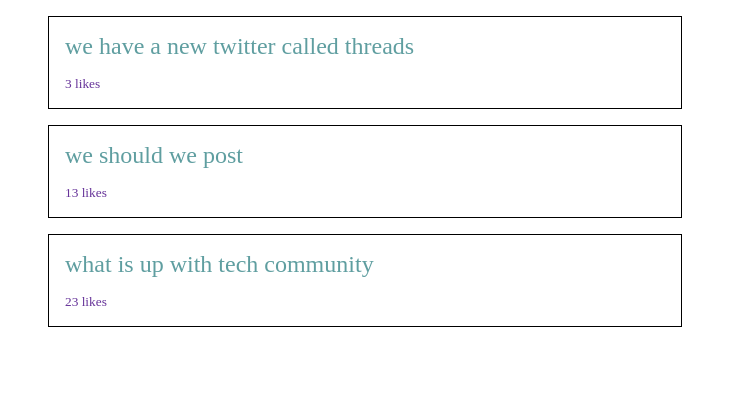
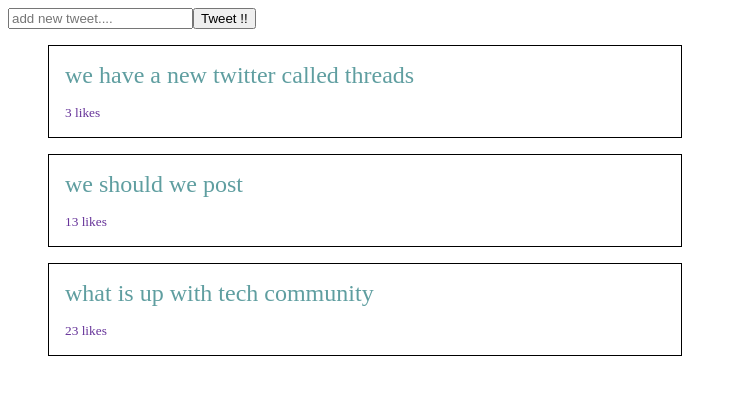
Before and after one commit to amitrahul/Twitter_app_react, a React (Vite) app: page / in a window 1280 px wide. Shown: the top 394 px of the page, without its empty margins (0-737 px from the left). Built offline with nearby package versions, Linux system fonts and the light colour scheme.

Commit message:
implemented add tweet feature

```diff
--- a/src/App.jsx
+++ b/src/App.jsx
@@ -1,28 +1,10 @@
 import "./App.css";
-import TweetList from "./components/TweetList";
-
-const initialDummyTweets = [
-  {
-    id: 0,
-    content: "we have a new twitter called threads",
-    likedCounts: 3,
-  },
-  {
-    id: 1,
-    content: "we should we post",
-    likedCounts: 13,
-  },
-  {
-    id: 2,
-    content: "what is up with tech community",
-    likedCounts: 23,
-  },
-];
+import Twitter from "./components/Twitter";
 
 function App() {
   return (
     <>
-      <TweetList tweets={initialDummyTweets} />
+      <Twitter />
     </>
   );
 }
--- /dev/null
+++ b/src/components/AddTweet.jsx
@@ -0,0 +1,24 @@
+import { useState } from "react";
+
+const AddTweet = ({ onAddTweet }) => {
+  const [text, setText] = useState("");
+  return (
+    <>
+      <input
+        placeholder="add new tweet...."
+        value={text}
+        onChange={(e) => setText(e.target.value)}
+      />
+      <button
+        onClick={() => {
+          onAddTweet(text);
+          setText("");
+        }}
+      >
+        Tweet !!
+      </button>
+    </>
+  );
+};
+
+export default AddTweet;
--- a/src/components/TweetList.jsx
+++ b/src/components/TweetList.jsx
@@ -4,9 +4,9 @@
 const TweetList = ({ tweets }) => {
   return (
     <ul className="tweetList_wrapper">
-      {tweets?.map((tweet, id) => {
+      {tweets?.map((tweet) => {
         return (
-          <li key={id} className="tweet_wrapper">
+          <li key={tweet?.id} className="tweet_wrapper">
             <Tweet
               tweetContent={tweet?.content}
               likedCount={tweet?.likedCounts}
--- /dev/null
+++ b/src/components/Twitter.jsx
@@ -0,0 +1,45 @@
+import { useState } from "react";
+import AddTweet from "./AddTweet";
+import TweetList from "./TweetList";
+
+const initialDummyTweets = [
+  {
+    id: 0,
+    content: "we have a new twitter called threads",
+    likedCounts: 3,
+  },
+  {
+    id: 1,
+    content: "we should we post",
+    likedCounts: 13,
+  },
+  {
+    id: 2,
+    content: "what is up with tech community",
+    likedCounts: 23,
+  },
+];
+
+function Twitter() {
+  const [tweets, setTweets] = useState(initialDummyTweets);
+
+  const handleAddTweet = (tweetValue) => {
+    let nextId = tweets?.length > 0 ? tweets[tweets.length - 1].id + 1 : 0;
+    setTweets((prevTweets) => [
+      ...prevTweets,
+      {
+        id: nextId,
+        content: tweetValue,
+        likedCounts: Math.floor(Math.random() * 10 + 1),
+      },
+    ]);
+  };
+  return (
+    <>
+      <AddTweet onAddTweet={handleAddTweet} />
+      <TweetList tweets={tweets} />
+    </>
+  );
+}
+
+export default Twitter;
```
